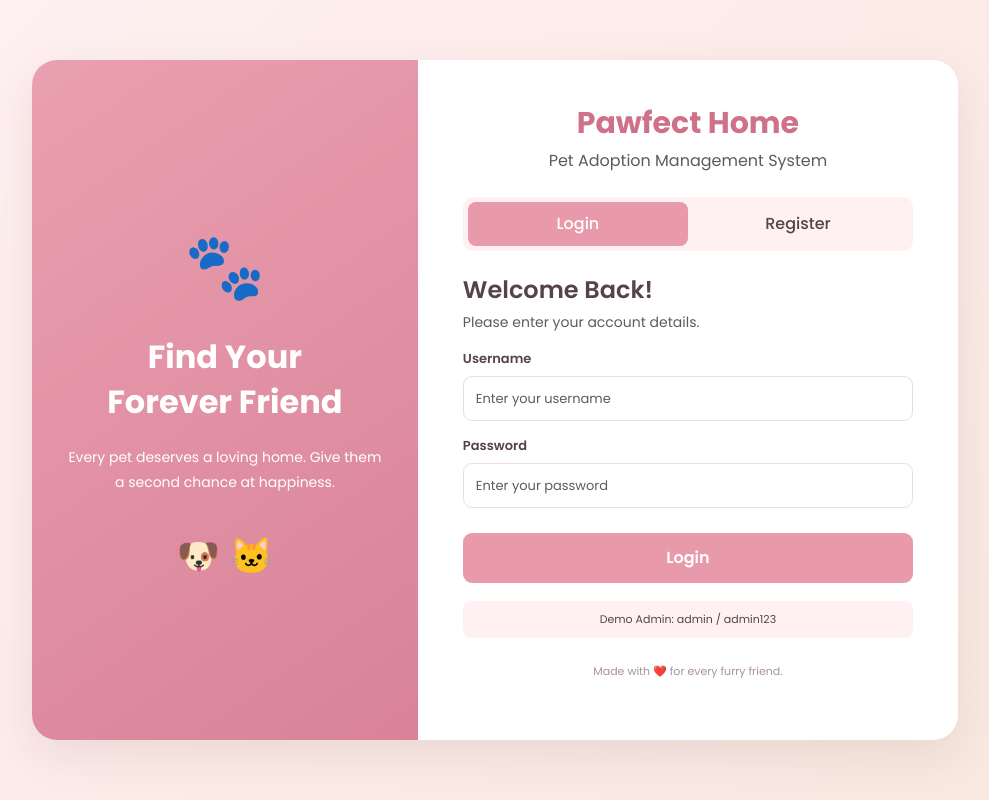
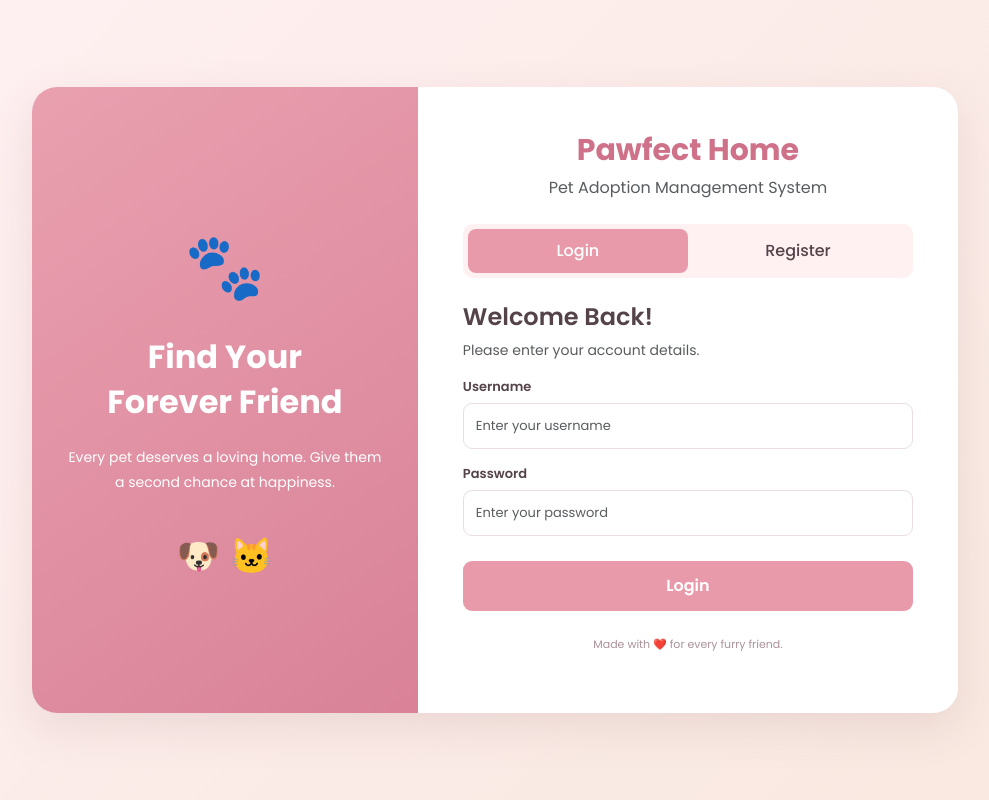
Before and after one commit to nurhudakhaliluddin-cloud/IMS566-Pet-Adoption-System, a plain HTML site: page index.html in a window 1280 px wide. Shown: the whole page, without its empty margins (145-1134 px from the left). Drawn offline with nearby package versions, Linux system fonts and the light colour scheme.

```diff
--- a/index.html
+++ b/index.html
@@ -95,10 +95,6 @@
 
                             <p id="loginMessage" class="message"></p>
 
-                            <p class="demo-info">
-                                Demo Admin: admin / admin123
-                            </p>
-
                         </form>
 
                         <!-- Register Form -->
```
